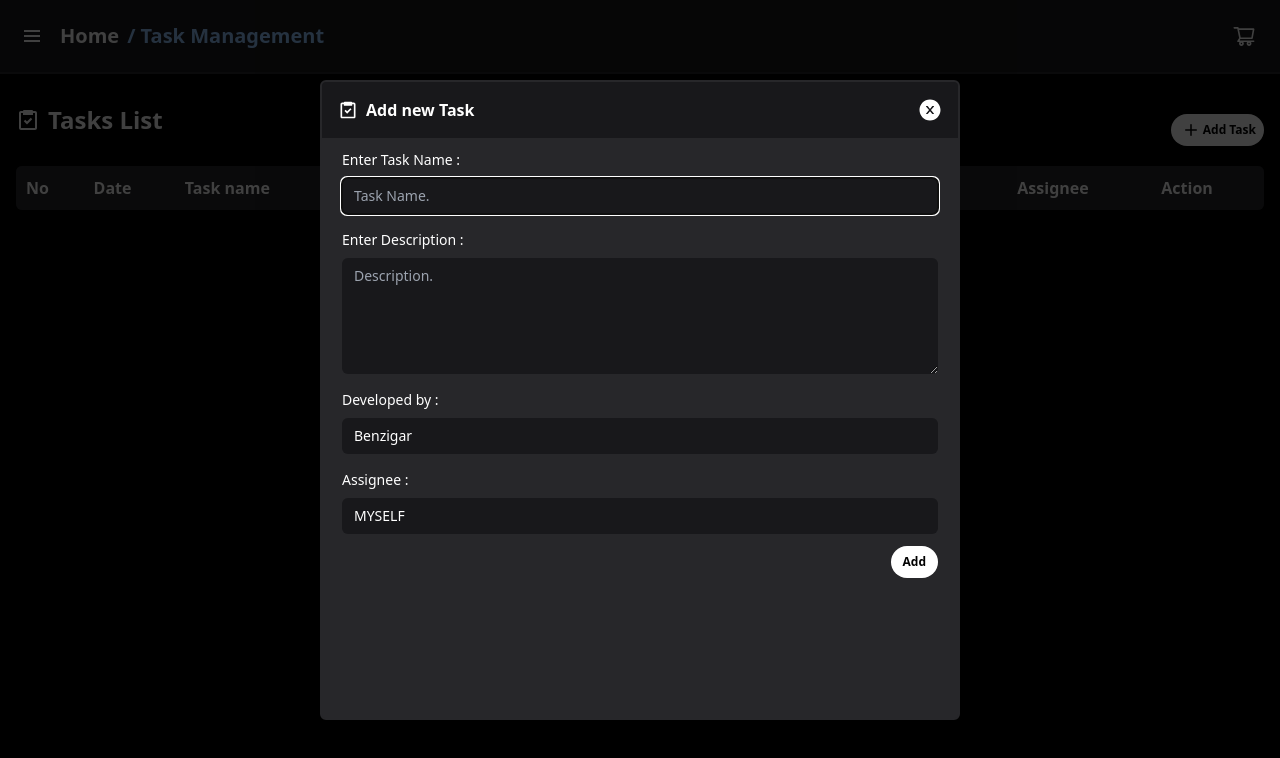
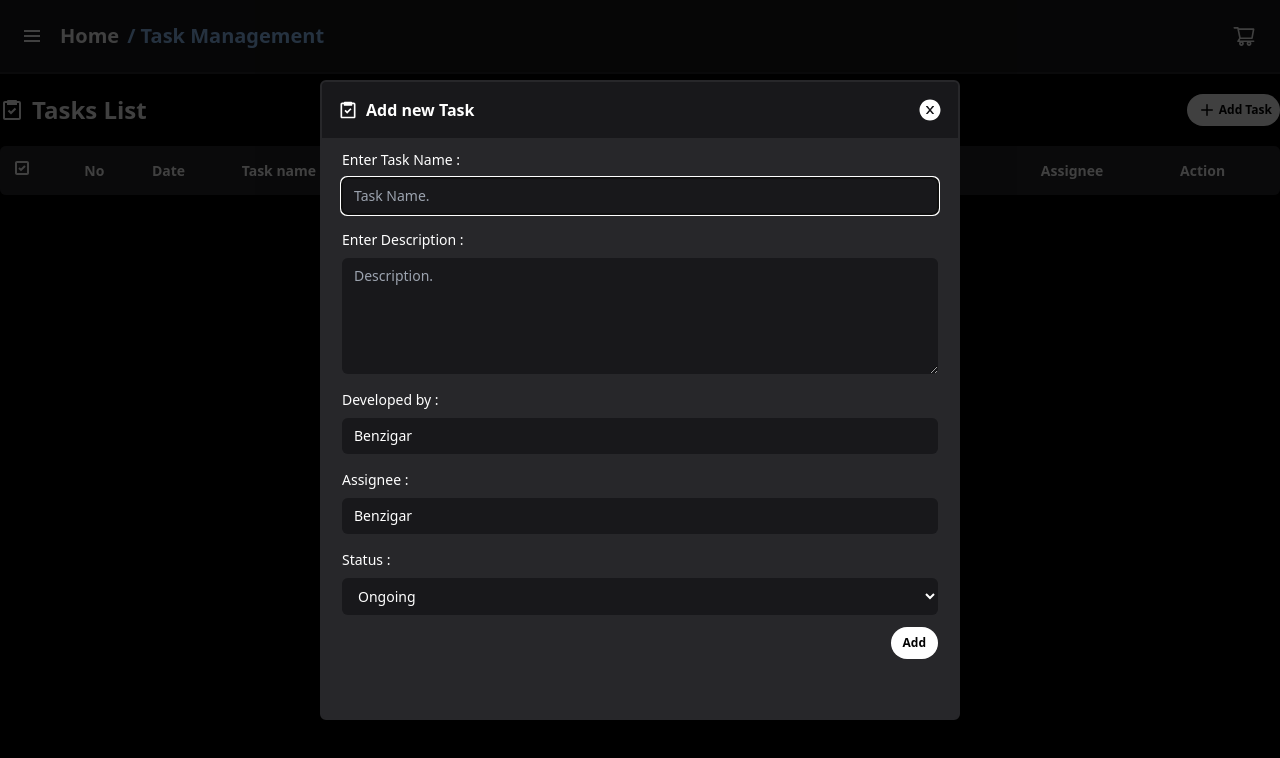
Before and after one commit to benzigar-agilisium/react-learning, a React (Create React App) app: page /tasks in a window 1280 px wide. Both pictures are taken after a click on the button "Add Task". Shown: the top 758 px of the page. Built offline with nearby package versions, Linux system fonts and the light colour scheme.

Commit message:
tasks lists almost complete

```diff
--- a/src/pages/tasks/index.jsx
+++ b/src/pages/tasks/index.jsx
@@ -14,6 +14,8 @@ export default function Tasks() {
   const [userName, setUserName] = React.useState("Benzigar");
   const [showPopUp, setShowPopUp] = React.useState(false);
 
+  const [selectedIds, setSelectedIds] = React.useState([]);
+
   const defaultValue = {
     checkStatus: false,
     date: new Date(),
@@ -21,8 +23,8 @@ export default function Tasks() {
     description: "",
     status: "ON-GOING",
     developedBy: "Benzigar",
-    updatedBy: "Benzigar",
-    assignee: "MYSELF",
+    updatedAt: new Date(),
+    assignee: "Benzigar",
   };
 
   const [task, setTask] = React.useState(defaultValue);
@@ -43,6 +45,7 @@ export default function Tasks() {
           t.id === task.id
             ? {
                 ...task,
+                updatedAt: new Date(),
               }
             : t
         )
@@ -51,14 +54,16 @@ export default function Tasks() {
       setTasks((tasks) => [
         ...tasks,
         {
-          id: tasks[tasks.length - 1] ? tasks[tasks.length - 1]?.id + 1 : 1,
+          id: tasks[tasks.length - 1]
+            ? tasks.sort((a, b) => a.id - b.id)?.[tasks.length - 1]?.id + 1
+            : 1,
           checkStatus: false,
           date: new Date(),
           task: task.task,
           description: task.description,
-          status: "ON-GOING",
+          status: task.status,
           developedBy: task.developedBy,
-          updatedBy: task.updatedBy,
+          updatedAt: new Date(),
           assignee: task.assignee,
         },
       ]);
@@ -70,8 +75,13 @@ export default function Tasks() {
     if (tasks) localStorage.setItem("tasks", JSON.stringify(tasks));
   }, [tasks]);
 
+  const isDate = (str) => {
+    const regex = /^\d{4}-\d{1,2}-\d{1,2}$/;
+    return regex.test(str);
+  };
+
   return (
-    <div className="container mx-auto px-4">
+    <div className="container mx-auto">
       {showPopUp ? (
         <div className="fixed inset-0 bg-black z-50 bg-opacity-75 flex justify-center items-center">
           <form
@@ -155,9 +165,27 @@ export default function Tasks() {
                 name=""
                 id=""
               />
+              <p className="mt-4">Status : </p>
+              <select
+                onChange={(e) => {
+                  setTask({
+                    ...task,
+                    status: e.target.value,
+                  });
+                }}
+                value={task.status}
+                className="bg-zinc-900 rounded-md px-3 py-2 mt-2"
+                placeholder="Task Name."
+                type="text"
+                name=""
+                id=""
+              >
+                <option value="ON-GOING">Ongoing</option>
+                <option value="COMPLETED">Completed</option>
+              </select>
               <div className="flex justify-end items-center">
                 <button className="bg-white font-bold mt-3 rounded-full py-2 text-black px-3 text-xs">
-                  Add
+                  {task.id ? "Update" : "Add"}
                 </button>
               </div>
             </div>
@@ -175,24 +203,37 @@ export default function Tasks() {
           onClick={() => {
             setShowPopUp(!showPopUp);
           }}
-          className="bg-white text-black hover:bg-zinc-300 flex items-center px-2 py-1 rounded-full mt-5 font-bold text-xs"
+          className="bg-white text-black hover:bg-zinc-300 flex items-center px-2 py-1 rounded-full font-bold text-xs"
         >
           <BsPlus className="text-2xl" />
           <p>Add Task</p>
         </button>
       </div>
-      <div className="bg-zinc-900 rounded-md overflow-hidden mt-5">
+      <div className="bg-zinc-900 rounded-md overflow-hidden mt-5 text-sm">
         <table cellPadding={10} className="w-full ">
           <thead class="bg-zinc-800">
             <tr>
-              {/* <th></th> */}
+              <th>
+                <button
+                  onClick={() => {
+                    if (selectedIds.length === tasks.length) setSelectedIds([]);
+                    else setSelectedIds(tasks.map((e) => e.id));
+                  }}
+                >
+                  {selectedIds.length === tasks.length ? (
+                    <BiCheckboxChecked className="text-2xl" />
+                  ) : (
+                    <BiCheckbox className="text-2xl" />
+                  )}
+                </button>
+              </th>
               <th>No</th>
               <th>Date</th>
               <th>Task name</th>
               <th>Description</th>
               <th>Status</th>
               <th>Developed By</th>
-              <th>Updated By</th>
+              <th>Updated At</th>
               <th>Assignee</th>
               <th>Action</th>
             </tr>
@@ -202,27 +243,41 @@ export default function Tasks() {
             .sort((a, b) => b.id - a.id)
             ?.map((e, i) => (
               <tr
-                onClick={() => {
-                  setTasks((tasks) =>
-                    tasks.map((each) =>
-                      e.id === each.id
-                        ? { ...each, checkStatus: !each.checkStatus }
-                        : each
-                    )
-                  );
-                }}
+                // onClick={() => {
+                //   setTasks((tasks) =>
+                //     tasks.map((each) =>
+                //       e.id === each.id
+                //         ? { ...each, checkStatus: !each.checkStatus }
+                //         : each
+                //     )
+                //   );
+                // }}
                 className="hover:bg-zinc-800 border-b-2 border-black cursor-pointer"
               >
-                {/* <td>
-                  {e.checkStatus === true ? (
-                    <BiCheckboxChecked className="text-2xl" />
-                  ) : (
-                    <BiCheckbox className="text-2xl" />
-                  )}
-                </td> */}
+                <td
+                  onClick={() => {
+                    if (selectedIds.includes(e.id))
+                      setSelectedIds(
+                        selectedIds.filter((each) => each !== e.id)
+                      );
+                    else setSelectedIds([...selectedIds, e.id]);
+                  }}
+                >
+                  <div>
+                    {selectedIds.includes(e.id) ? (
+                      <BiCheckboxChecked className="text-2xl" />
+                    ) : (
+                      <BiCheckbox className="text-2xl" />
+                    )}
+                  </div>
+                </td>
                 <td>{e.id}</td>
                 <td>{format(new Date(e.date), "dd, MMM : hh:mm a")}</td>
-                <td>{e.task || "-"}</td>
+                <td>
+                  <p title={e.task} className="max-w-[150px] truncate">
+                    {e.task || "-"}
+                  </p>
+                </td>
                 <td>
                   <p title={e.description} className="max-w-[120px] truncate">
                     {e.description || "-"}
@@ -230,7 +285,11 @@ export default function Tasks() {
                 </td>
                 <td>{e.status === "ON-GOING" ? "On-going" : "Done"}</td>
                 <td>{e.developedBy}</td>
-                <td>{e.updatedBy}</td>
+                <td>
+                  {isDate(e.updatedAt)
+                    ? format(new Date(e.updatedAt), "dd, MMM : hh:mm a")
+                    : ""}
+                </td>
                 <td>{e.assignee}</td>
                 <td>
                   <div className="text-xl flex items-center">
@@ -258,6 +317,22 @@ export default function Tasks() {
             ))}
         </table>
       </div>
+      {selectedIds?.length > 0 ? (
+        <div className="mt-5 flex items-center">
+          <button
+            onClick={() => {
+              setTasks((tasks) =>
+                tasks.filter((e) => !selectedIds.includes(e.id))
+              );
+              setSelectedIds([]);
+            }}
+            className="flex items-center bg-red-500 text-sm rounded-full py-2 px-3"
+          >
+            <AiFillDelete className="text-xl mr-1" />
+            <p>Delete Selected</p>
+          </button>
+        </div>
+      ) : null}
     </div>
   );
 }
```
